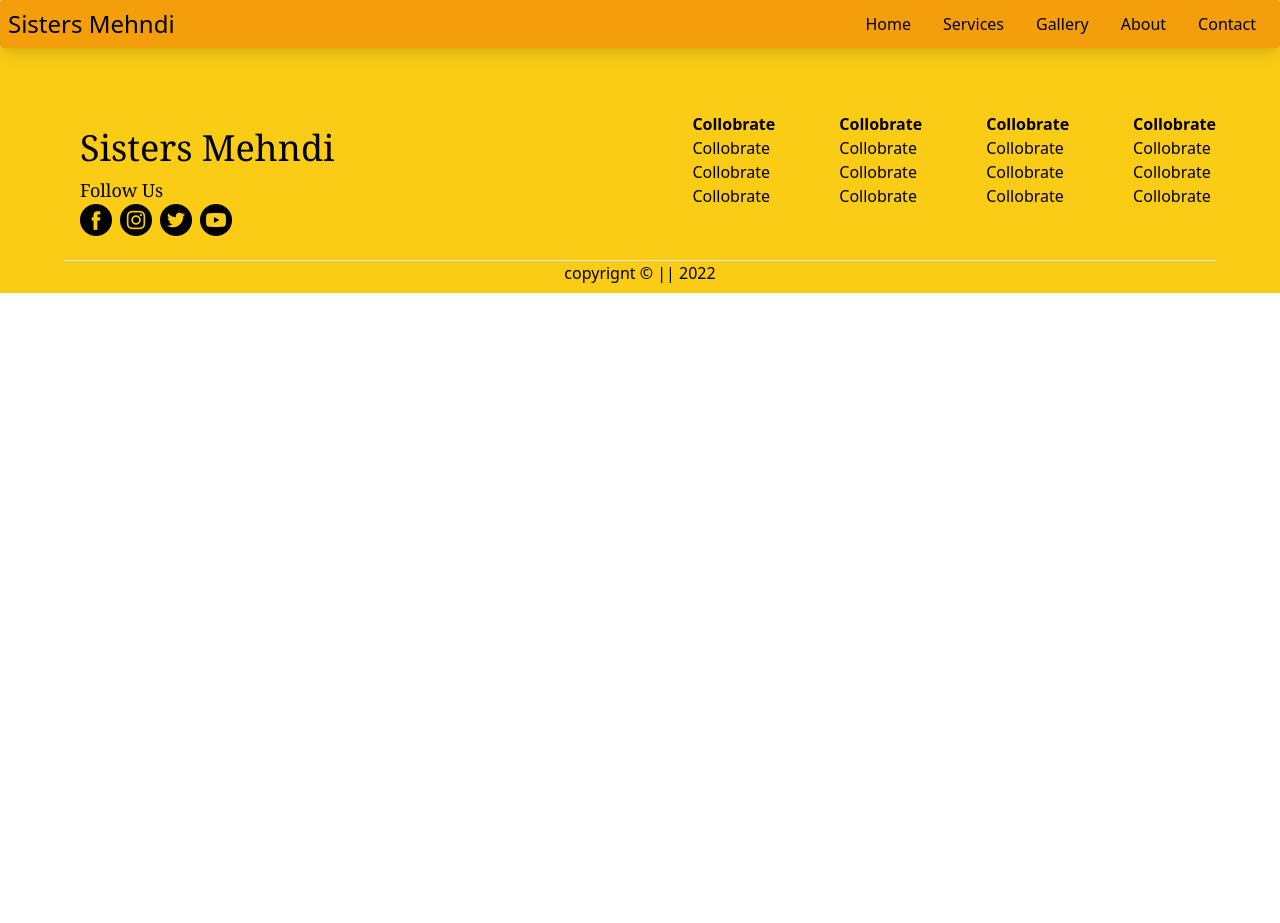
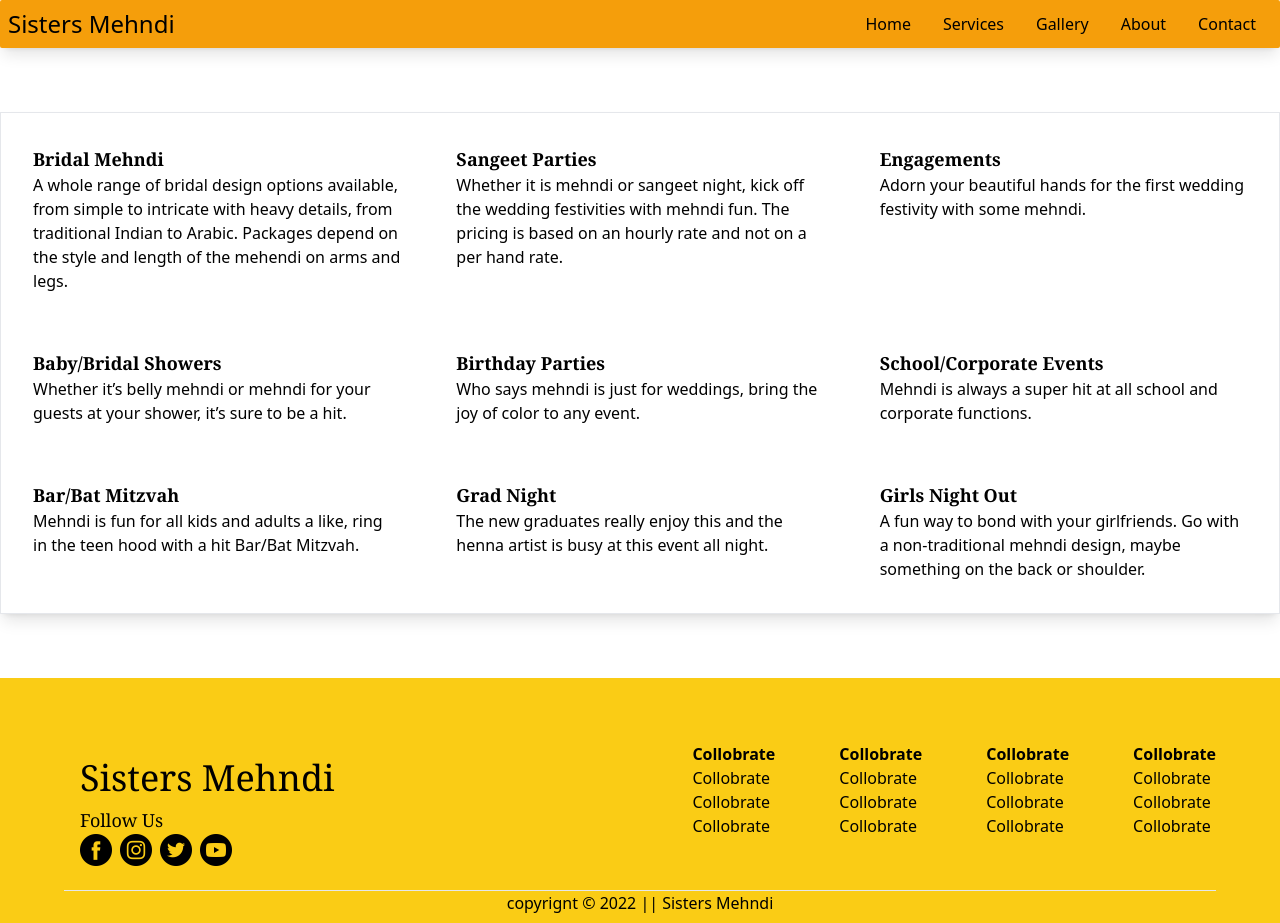
Before and after one commit to MitAbhay/hinna-henna, a Next.js app: page /services in a window 1280 px wide. Before the commit the page ends 800 px from the top, so only its background shows below. Built offline with nearby package versions, Linux system fonts and the light colour scheme.

Commit message:
Services Page updated

```diff
--- a/components/Footer.tsx
+++ b/components/Footer.tsx
@@ -44,7 +44,7 @@ export default function () {
       </div>
       <div className="mt-2">
         <hr />
-        <p className="text-center">copyrignt © || 2022</p>
+        <p className="text-center">copyrignt © 2022 || Sisters Mehndi </p>
       </div>
     </div>
   )
--- a/pages/index.tsx
+++ b/pages/index.tsx
@@ -18,14 +18,26 @@ const Home: NextPage = () => {
             A place where you can satisfy your hands and heart with mehndi.
           </p>
         </div>
-        <div>
-          {/* <Image
-          src="/Images/mehndi-logo.png"
-          width={500}
-          height={500}
-          layout="fill"
-        /> */}
+        <div className="mx-8">
+          <img src="/Images/mehndi-logo.png" width={500} height={500} />
         </div>
+      </div>
+      <div className="max-w-2xl mx-auto my-8 text-xl text-center">
+        <p className="font-serif">
+          We are two Sisters, can do Mehndi/Henna for just about any occasion.
+          We Specialize in Bridal Mehndi, Sangeet Parties, Engagements, Baby
+          Showers, Birthday Parties, Ladies Night outs, School Events, Corporate
+          Events and Fundraisers. We love to extend this art form onto cakes and
+          other mediums like wood, glass and candles.
+        </p>
+      </div>
+      <div className="">
+        <div className="bg-amber-800 text-white p-2 rounded-lg shadow-md my-8 cursor-pointer mx-auto max-w-md text-center text-2xl">
+          Book Your Time Now
+        </div>
+      </div>
+      <div className="grid grid-cols-3 max-w-7xl mx-auto my-16 gap-14 border shadow-lg p-8">
+        <div></div>
       </div>
     </div>
   )
--- a/pages/services.tsx
+++ b/pages/services.tsx
@@ -3,9 +3,75 @@ import React from 'react'
 export default function services() {
   return (
     <div>
-
-
-
+      <div className="grid grid-cols-3 max-w-7xl mx-auto my-16 gap-14 border shadow-lg p-8">
+        <div>
+          <p className="text-lg font-serif font-bold">Bridal Mehndi</p>
+          <p>
+            A whole range of bridal design options available, from simple to
+            intricate with heavy details, from traditional Indian to Arabic.
+            Packages depend on the style and length of the mehendi on arms and
+            legs.
+          </p>
+        </div>
+        <div>
+          <p className="text-lg font-serif font-bold">Sangeet Parties</p>
+          <p>
+            Whether it is mehndi or sangeet night, kick off the wedding
+            festivities with mehndi fun. The pricing is based on an hourly rate
+            and not on a per hand rate.
+          </p>
+        </div>
+        <div>
+          <p className="text-lg font-serif font-bold">Engagements</p>
+          <p>
+            Adorn your beautiful hands for the first wedding festivity with some
+            mehndi.
+          </p>
+        </div>
+        <div>
+          <p className="text-lg font-serif font-bold">Baby/Bridal Showers</p>
+          <p>
+            Whether it’s belly mehndi or mehndi for your guests at your shower,
+            it’s sure to be a hit.
+          </p>
+        </div>
+        <div>
+          <p className="text-lg font-serif font-bold">Birthday Parties</p>
+          <p>
+            Who says mehndi is just for weddings, bring the joy of color to any
+            event.
+          </p>
+        </div>
+        <div>
+          <p className="text-lg font-serif font-bold">
+            School/Corporate Events
+          </p>
+          <p>
+            Mehndi is always a super hit at all school and corporate functions.
+          </p>
+        </div>
+        <div>
+          <p className="text-lg font-serif font-bold">Bar/Bat Mitzvah</p>
+          <p>
+            Mehndi is fun for all kids and adults a like, ring in the teen hood
+            with a hit Bar/Bat Mitzvah.
+          </p>
+        </div>
+        <div>
+          <p className="text-lg font-serif font-bold">Grad Night</p>
+          <p>
+            The new graduates really enjoy this and the henna artist is busy at
+            this event all night.
+          </p>
+        </div>
+        <div>
+          <p className="text-lg font-serif font-bold">Girls Night Out</p>
+          <p>
+            A fun way to bond with your girlfriends. Go with a non-traditional
+            mehndi design, maybe something on the back or shoulder.
+          </p>
+        </div>
+      </div>
     </div>
   )
 }
```
